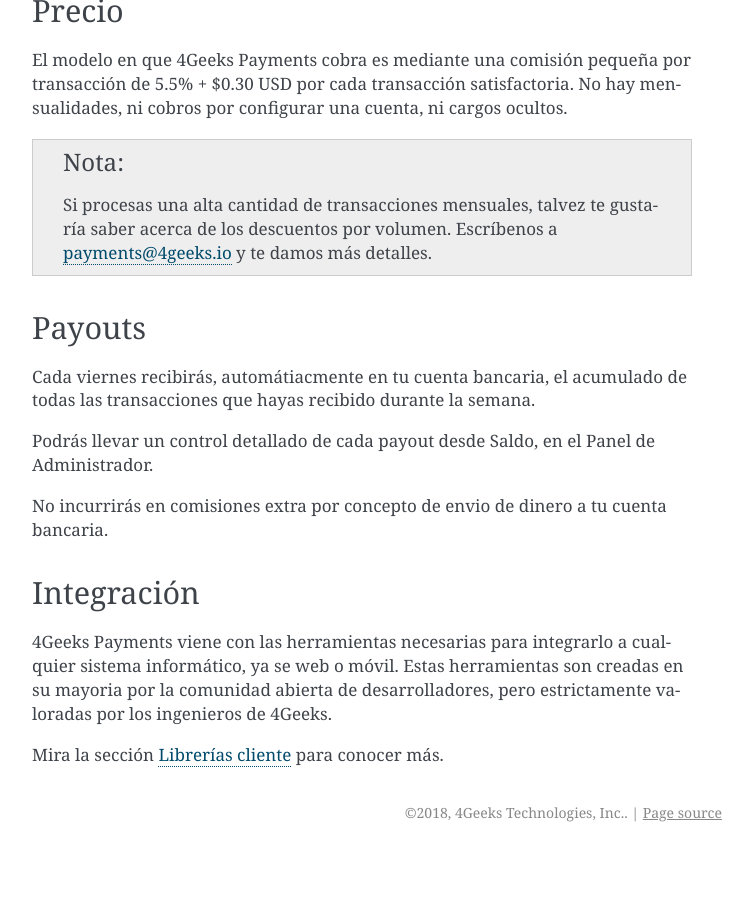
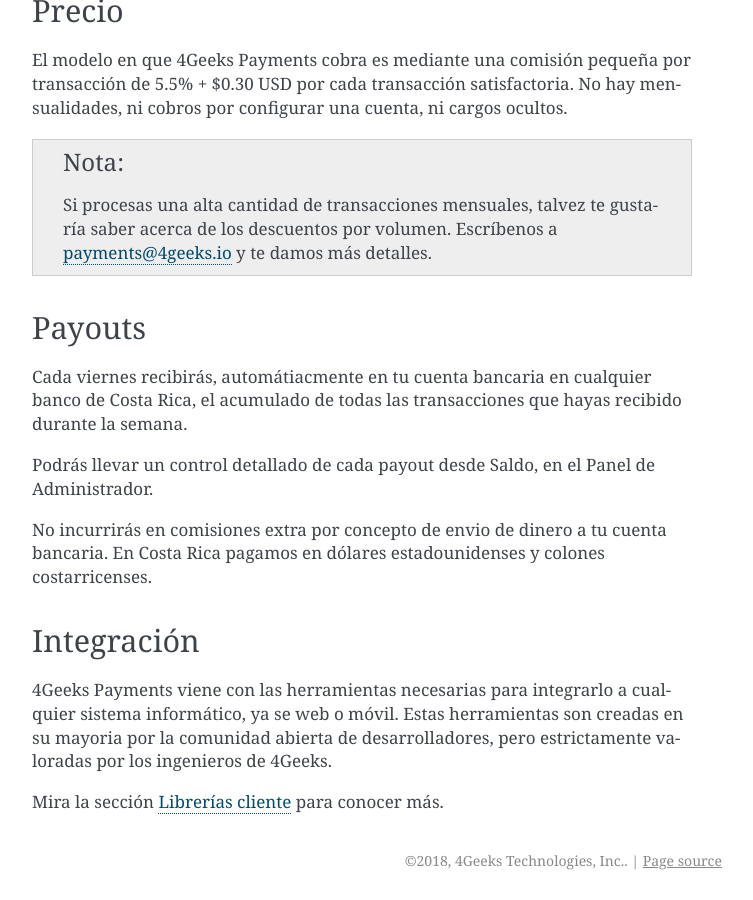
Before and after one commit to ArivazhaganArul/gpayments-support, a Sphinx documentation site: the page built from source/iniciar.rst, in a window 1280 px wide and 900 px high, scrolled down 1370 px. Shown: the whole window, without its empty margins (388-1141 px from the left). Built offline with Sphinx 7.4.7, drawn with Linux system fonts in a browser that asks for light colours; before the commit the page ends 2222 px from its top, so only the background shows below that.

Commit message:
Update iniciar.rst

```diff
--- a/source/iniciar.rst
+++ b/source/iniciar.rst
@@ -47,11 +47,11 @@
 
 Payouts
 -------
-Cada viernes recibirás, automátiacmente en tu cuenta bancaria, el acumulado de todas las transacciones que hayas recibido durante la semana.
+Cada viernes recibirás, automátiacmente en tu cuenta bancaria en cualquier banco de Costa Rica, el acumulado de todas las transacciones que hayas recibido durante la semana.
 
 Podrás llevar un control detallado de cada payout desde Saldo, en el Panel de Administrador.
 
-No incurrirás en comisiones extra por concepto de envio de dinero a tu cuenta bancaria.
+No incurrirás en comisiones extra por concepto de envio de dinero a tu cuenta bancaria. En Costa Rica pagamos en dólares estadounidenses y colones costarricenses.
 
 Integración
 -----------
```
